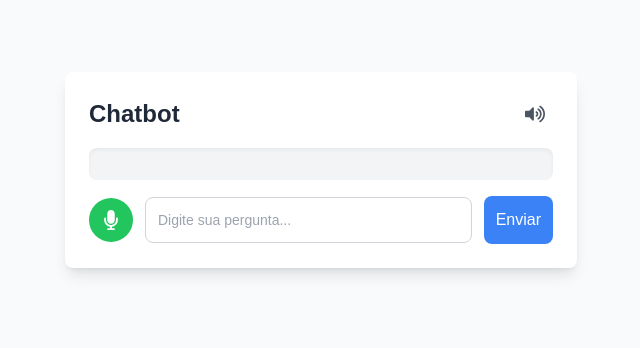
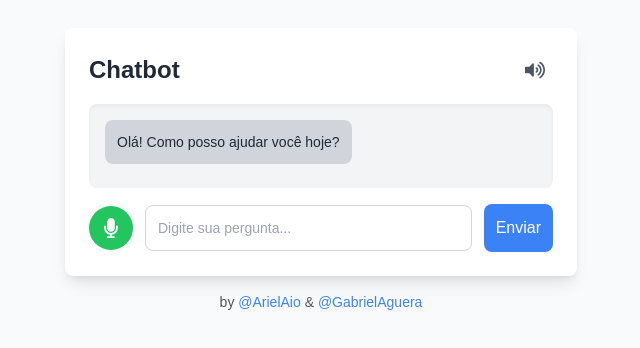
Before and after one commit to ArielAio/ChatBot, a Next.js app: page / in a window 1280 px wide. Shown: the part 230-578 px from the top of the page, without its empty margins (319-959 px from the left). Built offline with nearby package versions, Linux system fonts and the light colour scheme.

Commit message:
feature: melhorando exibição de chat

```diff
--- a/pages/index.js
+++ b/pages/index.js
@@ -3,7 +3,7 @@ import { FaMicrophone, FaVolumeMute, FaVolumeUp } from 'react-icons/fa';
 
 export default function Home() {
   const [pergunta, setPergunta] = useState('');
-  const [conversas, setConversas] = useState([]);
+  const [conversas, setConversas] = useState([{ tipo: 'bot', texto: 'Olá! Como posso ajudar você hoje?' }]);
   const [reconhecedor, setReconhecedor] = useState(null);
   const [ouvindo, setOuvindo] = useState(false);
   const [mute, setMute] = useState(false);
@@ -111,7 +111,7 @@ export default function Home() {
 
   return (
     <div className="flex flex-col items-center justify-center min-h-screen bg-gray-50 p-4">
-      <div className="bg-white w-full max-w-lg p-6 rounded-lg shadow-lg flex flex-col h-full">
+      <div className="bg-white w-full max-w-lg p-6 rounded-lg shadow-lg flex flex-col h-full max-h-[80vh]">
         <div className="flex items-center justify-between mb-4">
           <h1 className="text-2xl font-semibold text-gray-800">Chatbot</h1>
           <button
@@ -171,6 +171,19 @@ export default function Home() {
           </button>
         </div>
       </div>
+
+      <footer className="mt-4 text-sm text-gray-600">
+        <p>
+          by{' '}
+          <a href="https://www.instagram.com/ayelaio/" className="text-blue-500 hover:underline" target="_blank" rel="noopener noreferrer">
+            @ArielAio
+          </a>{' '}
+          &{' '}
+          <a href="https://www.instagram.com/gabriel_aguera_/" className="text-blue-500 hover:underline" target="_blank" rel="noopener noreferrer">
+            @GabrielAguera
+          </a>
+        </p>
+      </footer>
     </div>
   );
 }
```
